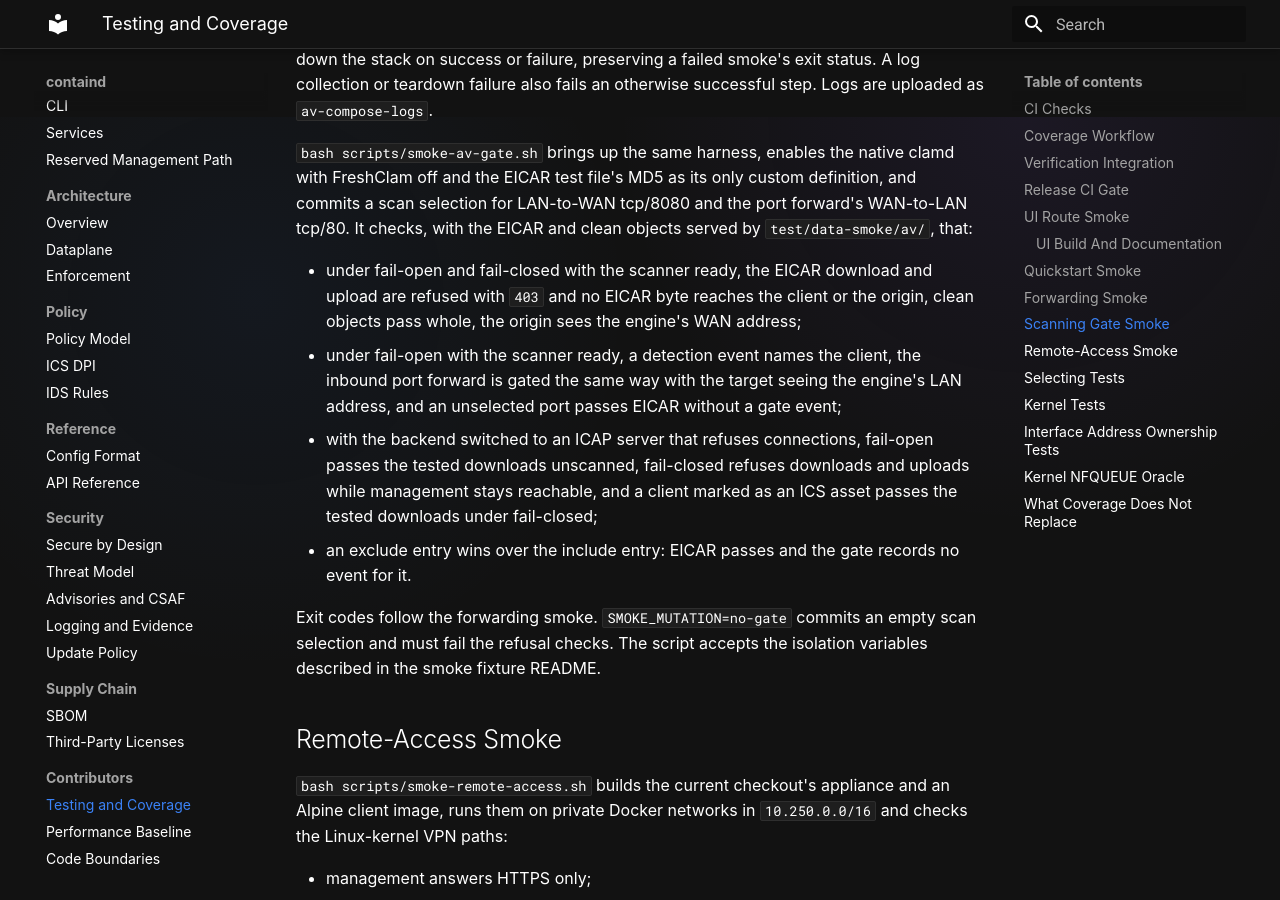
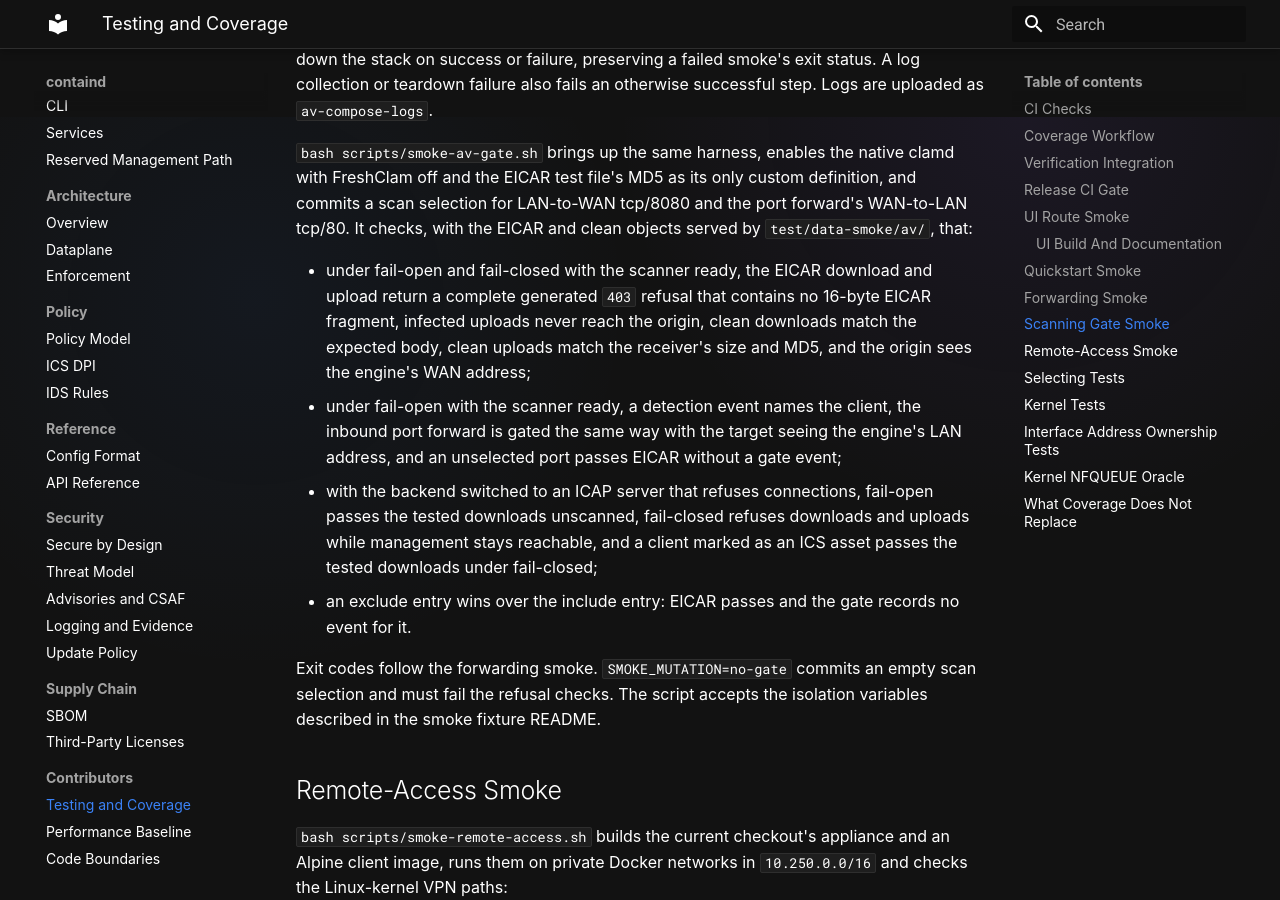
Before and after one commit to tonylturner/containd, an MkDocs documentation site: the page built from docs/mkdocs/testing.md, in a window 1280 px wide and 900 px high, scrolled down 4383 px. Built offline with MkDocs 1.6.1 and Material for MkDocs 9.7.7, drawn with Linux system fonts in a browser that asks for light colours.

Commit message:
Describe the AV smoke's exact EICAR and clean-transfer checks

```diff
--- a/docs/mkdocs/testing.md
+++ b/docs/mkdocs/testing.md
@@ -198,9 +198,10 @@ the port forward's WAN-to-LAN tcp/80. It checks, with the EICAR and clean
 objects served by `test/data-smoke/av/`, that:
 
 - under fail-open and fail-closed with the scanner ready, the EICAR
-  download and upload are refused with `403` and no EICAR byte reaches the
-  client or the origin, clean objects pass whole, the origin sees the
-  engine's WAN address;
+  download and upload return a complete generated `403` refusal that contains
+  no 16-byte EICAR fragment, infected uploads never reach the origin, clean
+  downloads match the expected body, clean uploads match the receiver's size
+  and MD5, and the origin sees the engine's WAN address;
 - under fail-open with the scanner ready, a detection event names the client,
   the inbound port forward is gated the same way with the target seeing the
   engine's LAN address, and an unselected port passes EICAR without a gate event;
```
